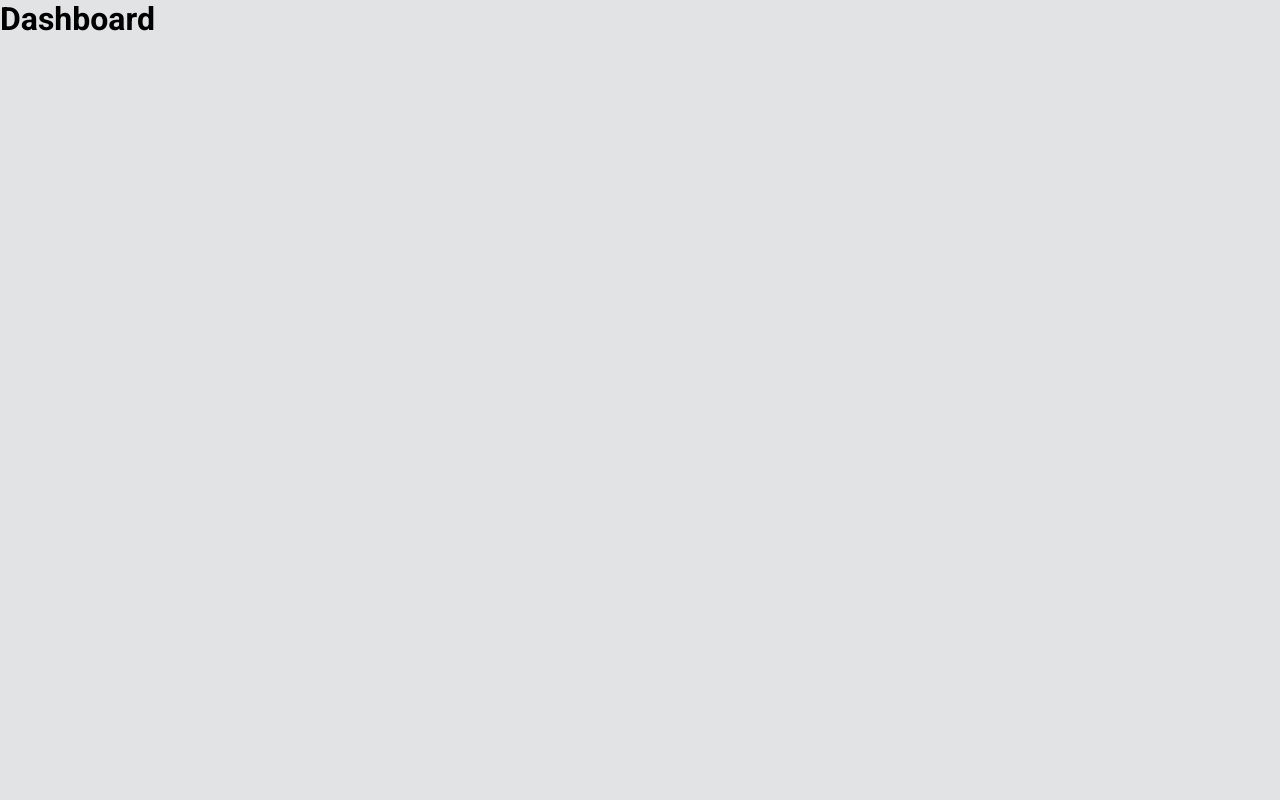
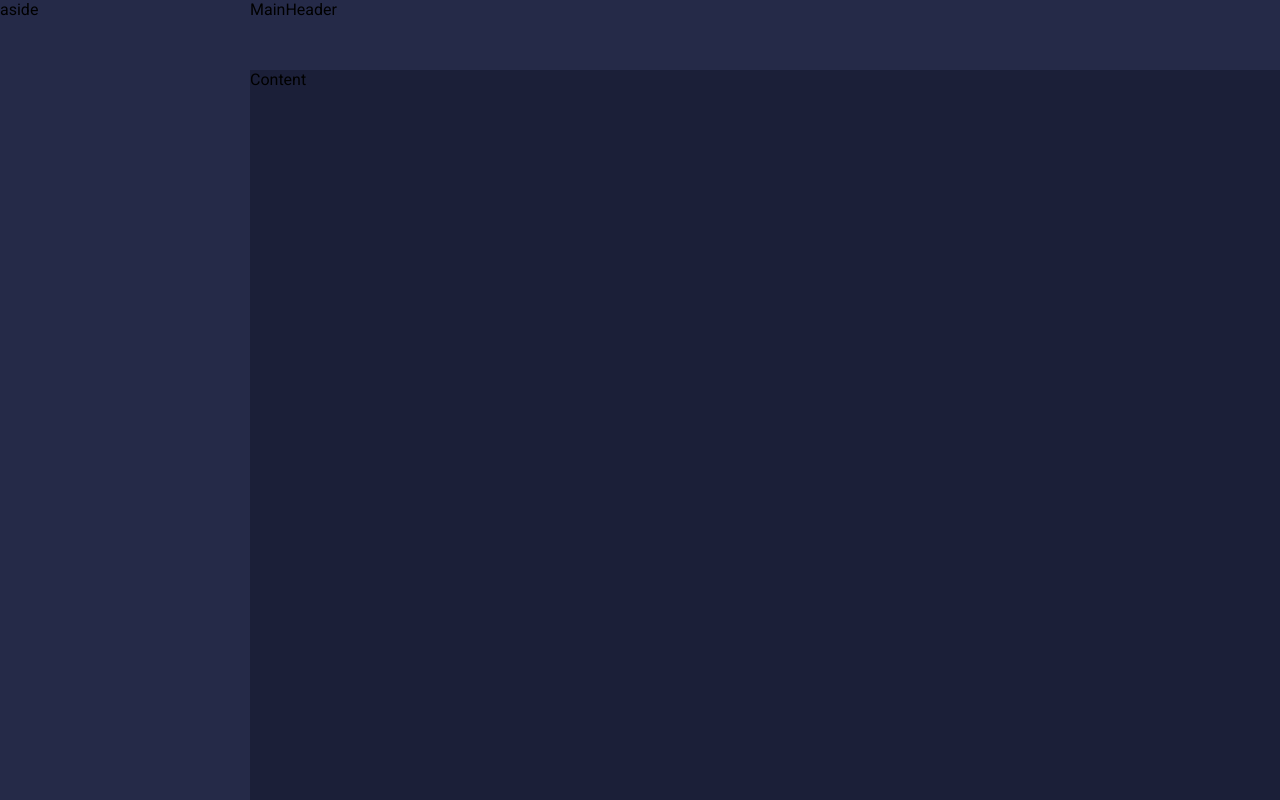
Before and after one commit to vscolasanto/my-financials, a React (Create React App) app: page / in a window 1280 px wide. Built offline with nearby package versions, Linux system fonts and the light colour scheme.

Commit message:
feat: create layout

```diff
--- a/src/App.tsx
+++ b/src/App.tsx
@@ -1,13 +1,13 @@
 import React from 'react'
 import GlobalStyles from 'styles/GlobalStyles'
 
-import Dashboard from 'pages/Dashboard'
+import Layout from 'components/Layout'
 
 const App: React.FC = () => {
   return (
     <>
       <GlobalStyles />
-      <Dashboard />
+      <Layout />
     </>
   )
 }
--- /dev/null
+++ b/src/components/Aside/index.tsx
@@ -0,0 +1,13 @@
+import React from 'react'
+
+import * as S from './styles'
+
+const Aside: React.FC = () => {
+  return (
+    <S.Container>
+      <div>aside</div>
+    </S.Container>
+  )
+}
+
+export default Aside
--- /dev/null
+++ b/src/components/Aside/styles.ts
@@ -0,0 +1,6 @@
+import styled from 'styled-components'
+
+export const Container = styled.div`
+  grid-area: AS;
+  background-color: #252a48;
+`
--- /dev/null
+++ b/src/components/Content/index.tsx
@@ -0,0 +1,13 @@
+import React from 'react'
+
+import * as S from './styles'
+
+const Content: React.FC = () => {
+  return (
+    <S.Container>
+      <div>Content</div>
+    </S.Container>
+  )
+}
+
+export default Content
--- /dev/null
+++ b/src/components/Content/styles.ts
@@ -0,0 +1,6 @@
+import styled from 'styled-components'
+
+export const Container = styled.div`
+  grid-area: CT;
+  background-color: #1b1f38;
+`
--- /dev/null
+++ b/src/components/Layout/index.tsx
@@ -0,0 +1,18 @@
+import React from 'react'
+import * as S from './styles'
+
+import Aside from 'components/Aside'
+import Content from 'components/Content'
+import MainHeader from 'components/MainHeader'
+
+const Layout: React.FC = () => {
+  return (
+    <S.Container>
+      <MainHeader />
+      <Aside />
+      <Content />
+    </S.Container>
+  )
+}
+
+export default Layout
--- /dev/null
+++ b/src/components/Layout/styles.ts
@@ -0,0 +1,13 @@
+import styled from 'styled-components'
+
+export const Container = styled.div`
+  display: grid;
+  grid-template-columns: 250px auto;
+  grid-template-rows: 70px auto;
+
+  grid-template-areas:
+    'AS MH'
+    'AS CT';
+
+  height: 100vh;
+`
--- /dev/null
+++ b/src/components/MainHeader/index.tsx
@@ -0,0 +1,13 @@
+import React from 'react'
+
+import * as S from './styles'
+
+const MainHeader: React.FC = () => {
+  return (
+    <S.Container>
+      <div>MainHeader</div>
+    </S.Container>
+  )
+}
+
+export default MainHeader
--- /dev/null
+++ b/src/components/MainHeader/styles.ts
@@ -0,0 +1,6 @@
+import styled from 'styled-components'
+
+export const Container = styled.div`
+  grid-area: MH;
+  background-color: #252a48;
+`
```
